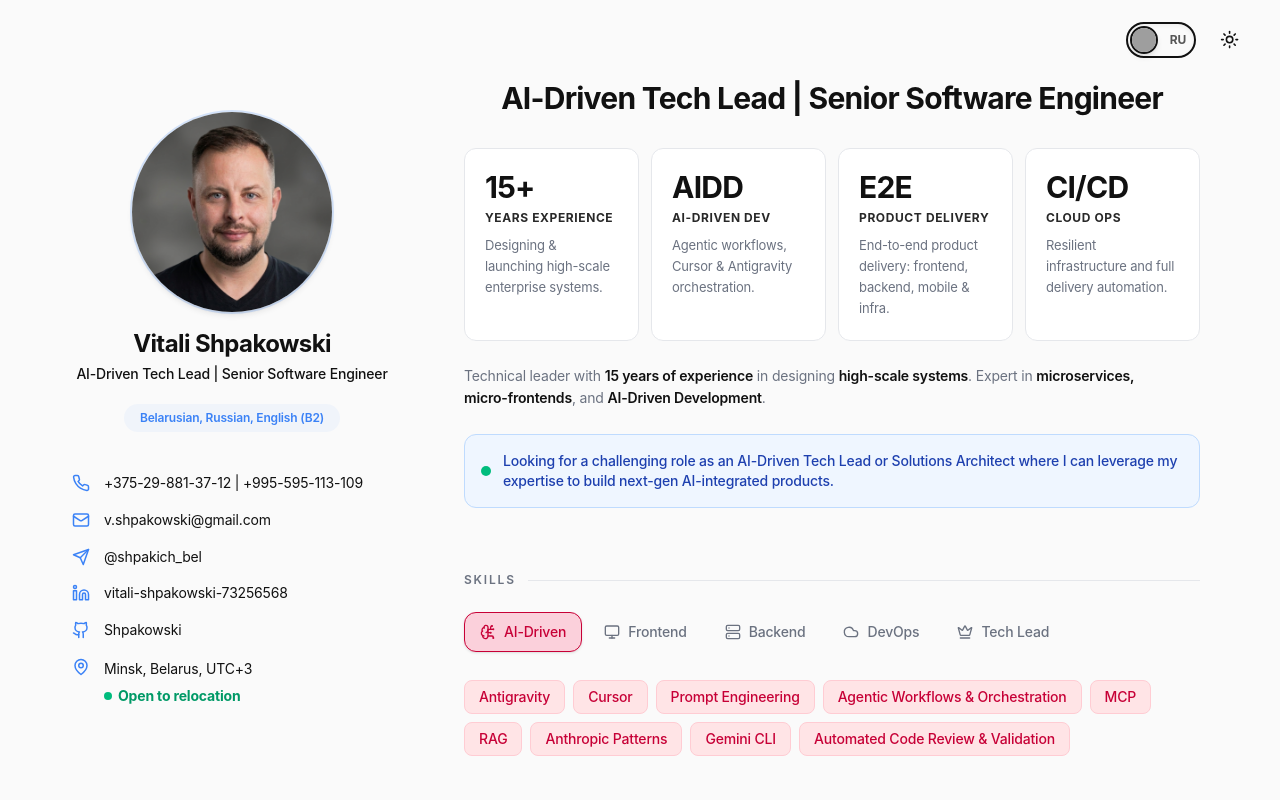
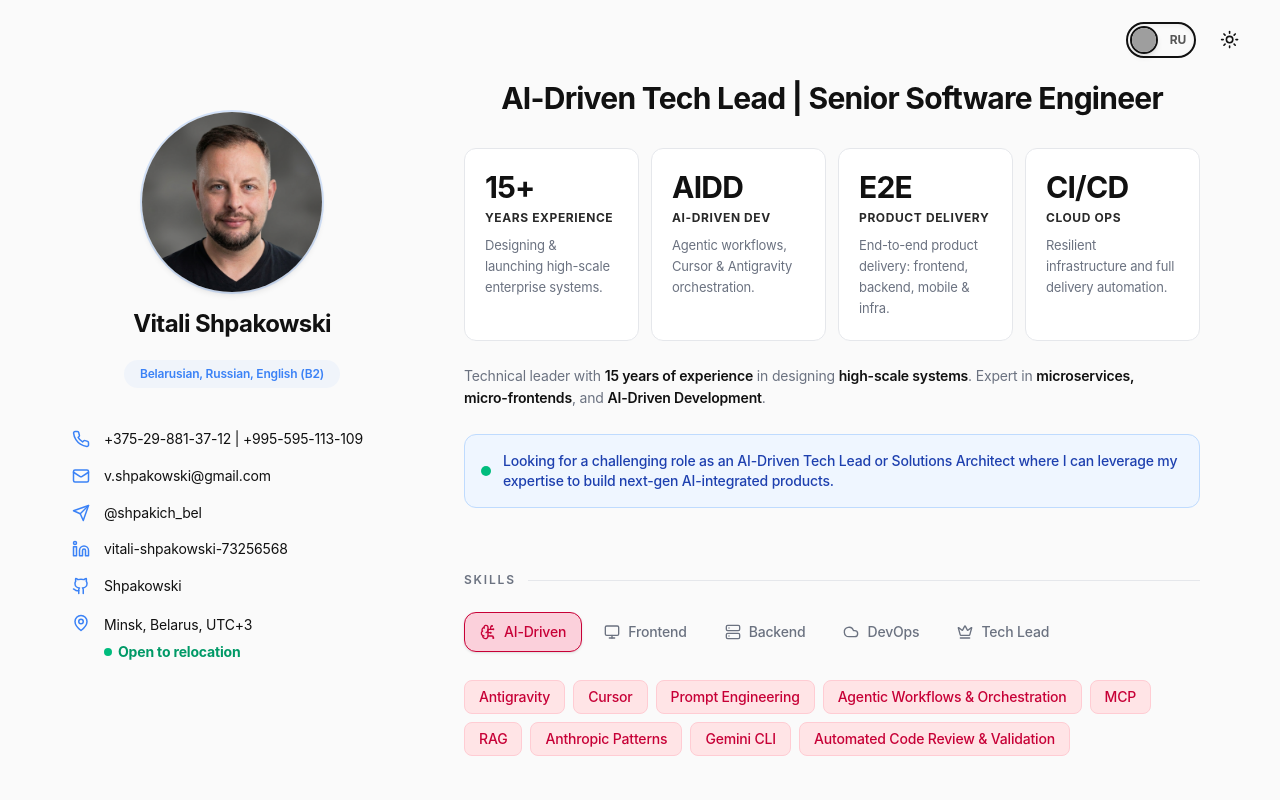
Before and after one commit to Shpakowski/shpakowski.github.io, a React (Vite) app: page / in a window 1280 px wide. Shown: the top 800 px of the page. Built offline with nearby package versions, Linux system fonts and the light colour scheme; grey boxes are pictures that could not be loaded.

Commit message:
style: update avatar size to 180x180 and remove headline from sidebar

```diff
--- a/src/components/layout/sidebar.tsx
+++ b/src/components/layout/sidebar.tsx
@@ -21,11 +21,10 @@ export function Sidebar({}: SidebarProps) {
         <Avatar
           src={avatarImage}
           alt={t('profile.fullName')}
-          className="h-[200px] w-[200px] shadow-md ring-2 ring-primary/20"
+          className="h-[180px] w-[180px] shadow-md ring-2 ring-primary/20"
         />
         <div>
           <h1 className="text-2xl font-bold tracking-tight">{t('profile.fullName')}</h1>
-          <p className="text-sm text-muted-foreground mt-1 font-medium">{t('profile.headline')}</p>
         </div>
 
         {/* Languages moved higher */}
```
